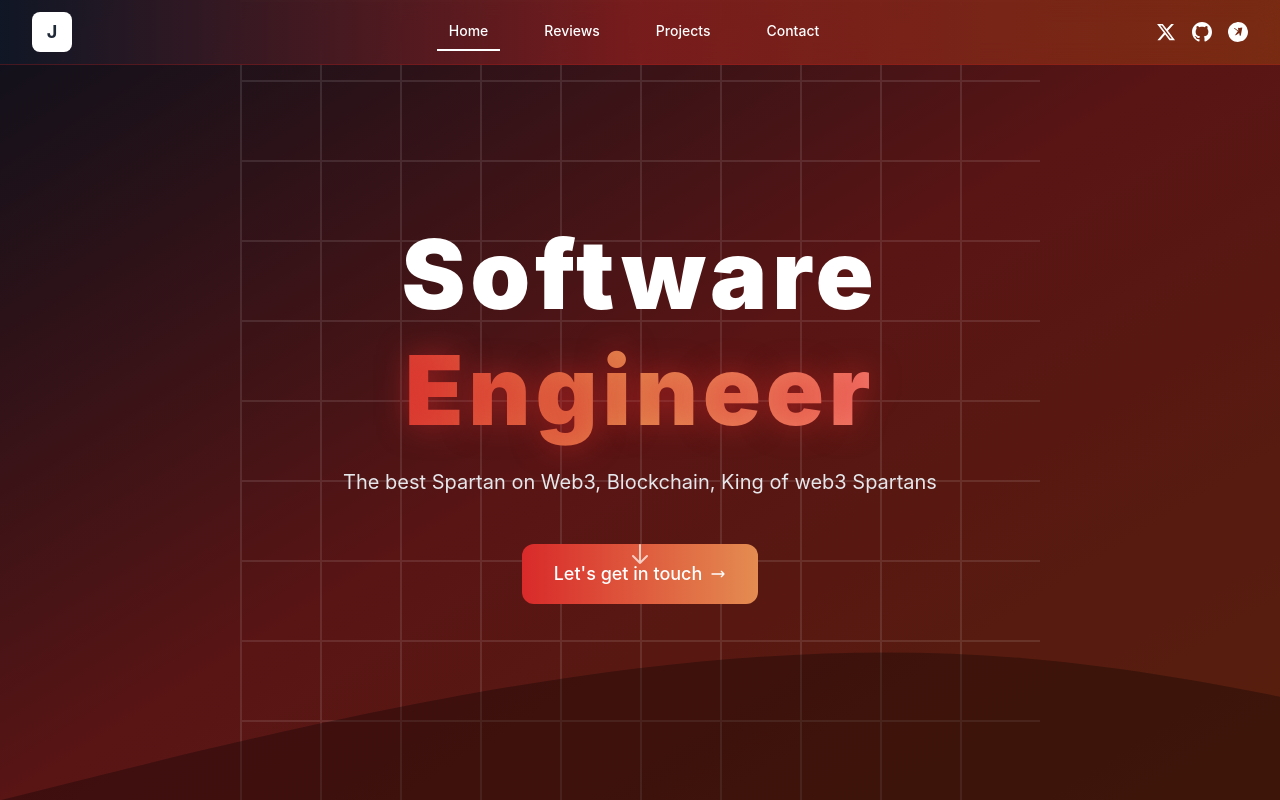
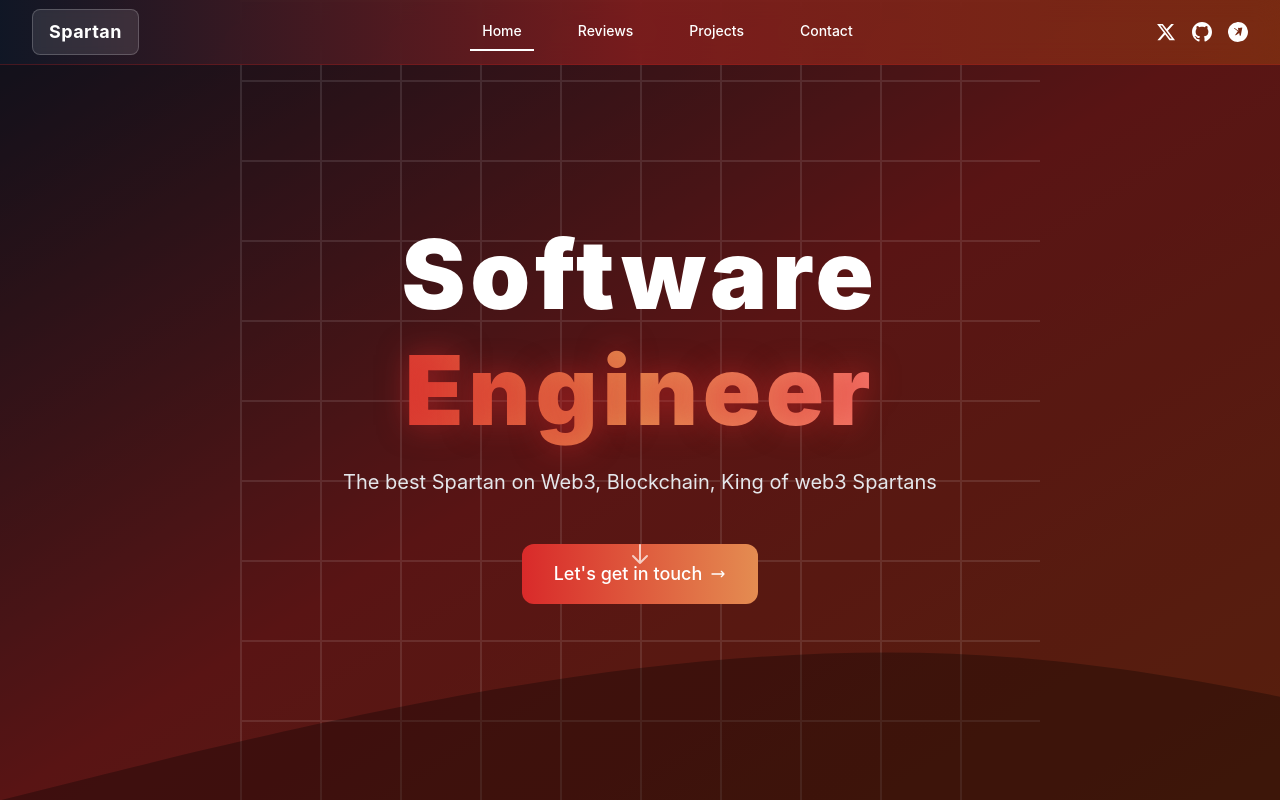
Before and after one commit to Mlkimraj/portfolio, a Vue app: page / in a window 1280 px wide. Shown: the top 800 px of the page. Built offline with nearby package versions, Linux system fonts and the light colour scheme.

Commit message:
change the logo and add the href link for twitter

```diff
--- a/src/components/GradientSection.vue
+++ b/src/components/GradientSection.vue
@@ -9,7 +9,7 @@
             <h2 class="text-5xl md:text-6xl font-bold text-white mb-8">Get In Touch</h2>
             <p class="text-xl md:text-2xl text-white/90 mb-4 max-w-3xl mx-auto leading-relaxed">
                 Want to chat? Just shoot me a dm with a direct
-                <span class="text-secondary-400 font-medium">question on twitter</span>
+                <a href="https://x.com/SpartanPrimeX" target="_blank" class="text-secondary-400 font-medium">question on twitter</a>
                 and I'll respond whenever I can.
             </p>
         </div>
--- a/src/components/TheNavbar.vue
+++ b/src/components/TheNavbar.vue
@@ -5,8 +5,8 @@
             <div class="flex items-center justify-between h-16">
                 <!-- Logo -->
                 <div class="flex-shrink-0">
-                    <div class="w-10 h-10 bg-white rounded-lg flex items-center justify-center">
-                        <span class="text-gray-800 font-bold text-lg">{{ branding.logo }}</span>
+                    <div class="px-4 py-2 bg-white/10 backdrop-blur-sm rounded-lg flex items-center justify-center border border-white/20">
+                        <span class="text-white font-bold text-lg tracking-wide">{{ branding.logo }}</span>
                     </div>
                 </div>
 
--- a/src/constants/branding.js
+++ b/src/constants/branding.js
@@ -1,7 +1,7 @@
 // Branding and content constants
 export const branding = {
     // Header branding
-    logo: "J",
+    logo: "Spartan",
 
     // Footer branding
     footerTitle: "Spartan0xKing",
```
